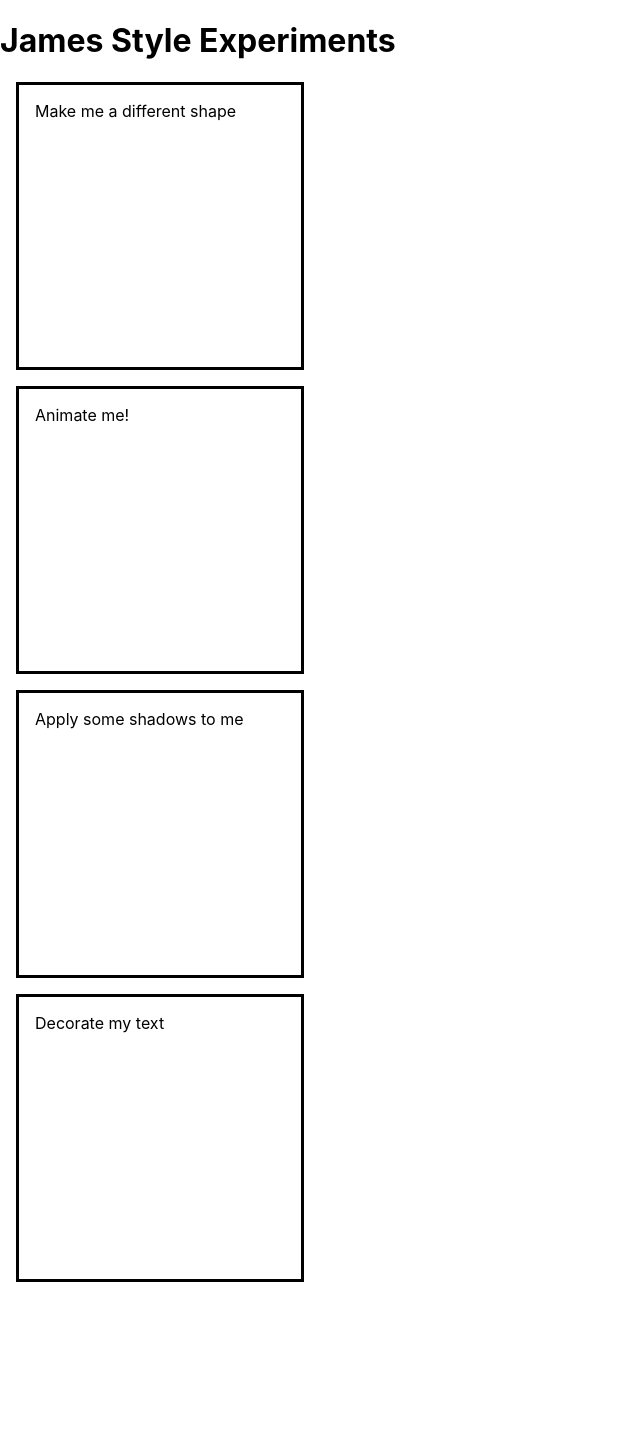
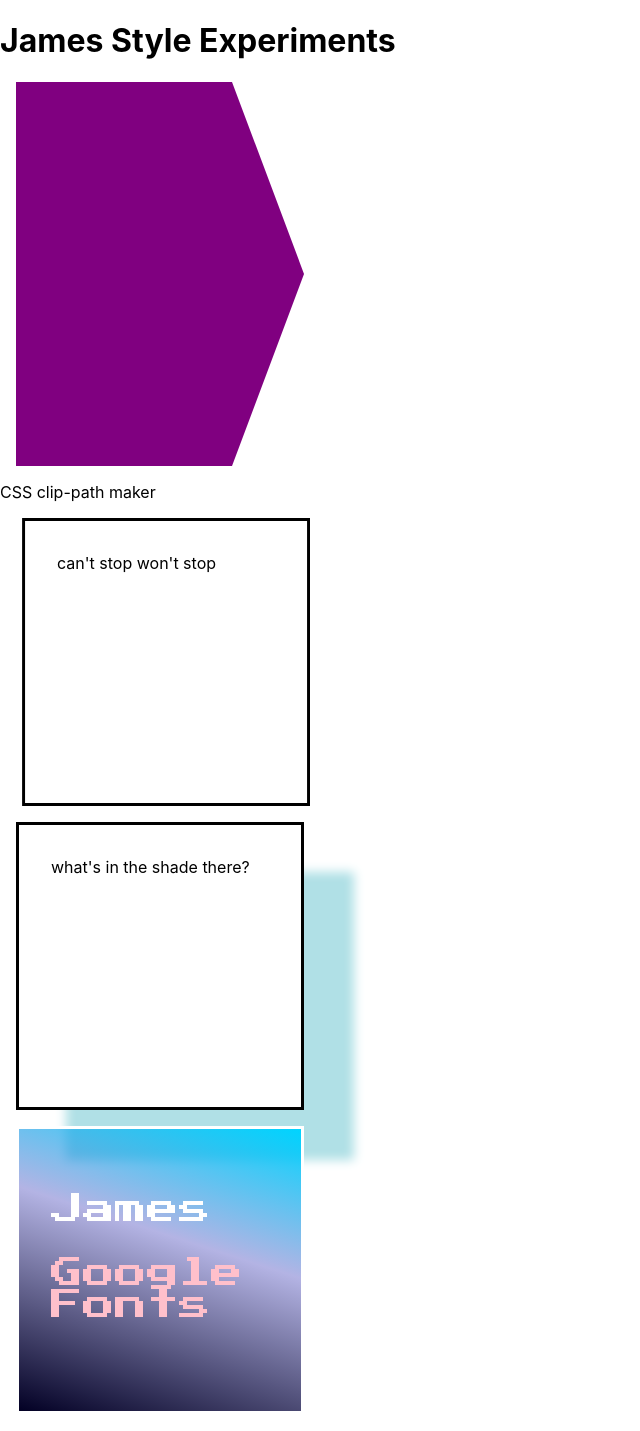
Before and after one commit to workshop-maybe/adopt, a Next.js app: page /styleplayground/james in a window 1280 px wide. Shown: the top 1431 px of the page, without its empty margins (0-640 px from the left). Before the commit the page ends 1298 px from the top, so only its background shows below. Built offline with nearby package versions, Linux system fonts and the light colour scheme.

Commit message:
Add my style examples

```diff
--- a/pages/styleplayground/james.js
+++ b/pages/styleplayground/james.js
@@ -5,10 +5,25 @@
     return (
         <div>
             <h1>James Style Experiments</h1>
-            <div className={styles.shape}>Make me a different shape</div>
-            <div className={styles.animate}>Animate me!</div>
-            <div className={styles.shadows}>Apply some shadows to me</div>
-            <div className={styles.textdecorated}>Decorate my text</div>
+            <div className={styles.shape}>
+                <p>
+                    I'm a new shape!
+                </p>
+            </div>
+            <p>
+                <a href='https://bennettfeely.com/clippy/'>
+                    CSS clip-path maker
+                </a>
+            </p>
+            <div className={styles.movement}>can't stop won't stop</div>
+            <div className={styles.shadow}>what's in the shade there?</div>
+            <div className={styles.text}>
+                <p>James</p>
+                <p><a href='https://fonts.google.com/' className={styles.jameslinks}>Google Fonts</a></p>
+            </div>
+            <div className={styles.text}>
+                <a href='https://cssgradient.io/'>cool tool click here</a>
+            </div>
         </div>
     )
 }
--- a/styles/James.module.css
+++ b/styles/James.module.css
@@ -1,31 +1,76 @@
-.shape {
-    height: 18rem;
-    width: 18rem;
-    border-style: solid;
-    margin: 1rem;
-    padding: 1rem;
+@import url('https://fonts.googleapis.com/css2?family=Press+Start+2P&display=swap');
+
+a.jameslinks{
+    color: pink;
 }
 
-.animate {
+.shape {
+    width: 18rem;
     height: 18rem;
-    width: 18rem;
-    border-style: solid;
+    background-color: purple;
     margin: 1rem;
-    padding: 1rem;
+    padding-left: 10%;
+    padding-top: 30%;
+    clip-path: polygon(0% 0%, 75% 0%, 100% 50%, 75% 100%, 0% 100%);
+    color: white;
+    font-weight: 700;
 }
 
-.shadows {
-    height: 18rem;
-    width: 18rem;
-    border-style: solid;
-    margin: 1rem;
-    padding: 1rem;
+@keyframes slidein {
+    0% {
+      transform: translateX(0%);
+    }
+
+    50% {
+      transform: translateX(100%);
+    }
+
+    100% {
+        transform: translateX(0%);
+    }
 }
 
-.textdecorated {
+@-webkit-keyframes slidein {
+    0% {
+      transform: translateX(0%);
+    }
+
+    50% {
+      transform: translateX(100%);
+    }
+
+    100% {
+        transform: translateX(0%);
+    }
+}
+
+.movement {
+    width: 18rem;
     height: 18rem;
+    margin: 1rem;
+    padding: 2rem;
+    border-style: solid;
+    animation: slidein 3s infinite;
+}
+
+.shadow {
     width: 18rem;
+    height: 18rem;
+    margin: 1rem;
+    padding: 2rem;
     border-style: solid;
+    box-shadow: 50px 50px 10px powderblue;
+}
+
+.text {
+    width: 18rem;
+    height: 18rem;
     margin: 1rem;
-    padding: 1rem;
+    padding: 2rem;
+    font-size: 2rem;
+    color: white;
+    border-style: solid;
+    background: rgb(2,0,36);
+    background: linear-gradient(18deg, rgba(2,0,36,1) 0%, rgba(83,83,193,0.43881302521008403) 60%, rgba(0,212,255,1) 100%);
+    font-family: 'Press Start 2P', cursive;
 }
```
